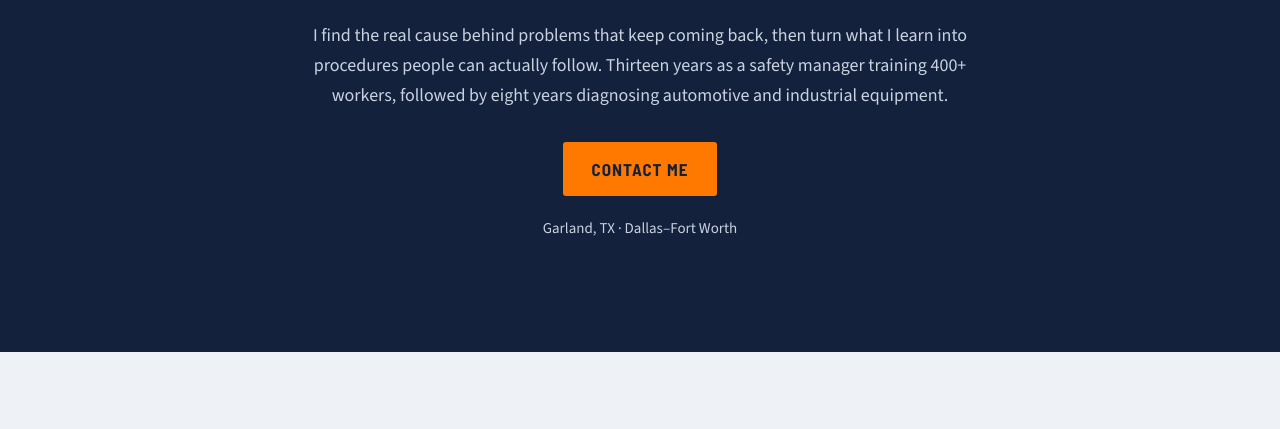
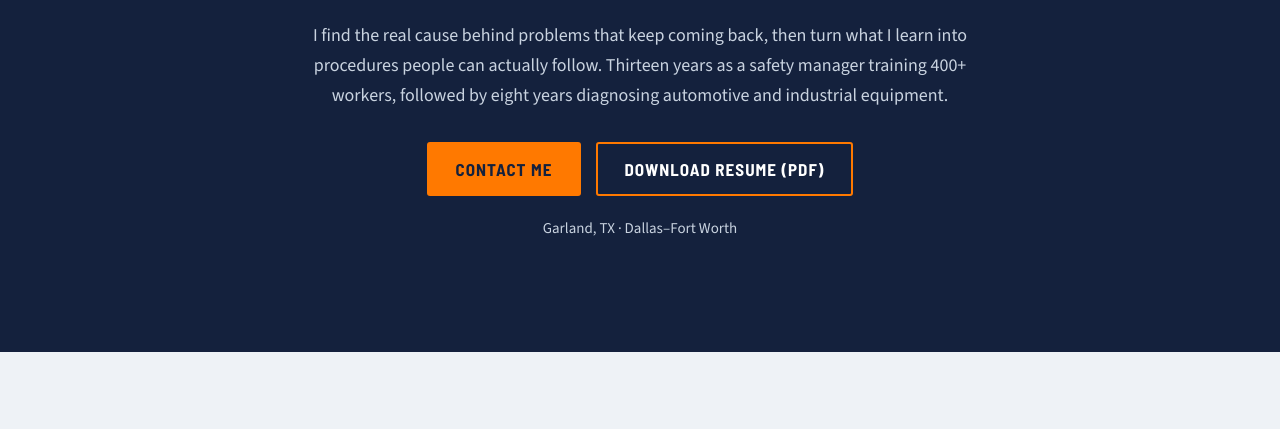
Before and after one commit to chrisjterryit/chrisjterryit.github.io, a plain HTML site: page index.html in a window 1280 px wide. Shown: the part 326-755 px from the top of the page. Drawn offline with nearby package versions, Linux system fonts and the light colour scheme.

Commit message:
Add downloadable PDF resume
Co-Authored-By: Claude Opus 5.5 <noreply@anthropic.com>
Claude-Session: https://claude.ai/code/session_01QEVLU4aqyF8YNk1NwQ26d2

```diff
--- a/index.html
+++ b/index.html
@@ -81,6 +81,9 @@
   .summary { max-width: 680px; margin: 0 auto 2rem; color: var(--navy-soft); }
   .btn { display: inline-block; background: var(--orange); color: var(--navy); font-family: var(--head); font-weight: 700; letter-spacing: .06em; font-size: 17px; text-transform: uppercase; text-decoration: none; padding: .8rem 1.8rem; border-radius: 3px; }
   .btn:hover { background: #FF9433; }
+  .hero-actions { display: flex; flex-wrap: wrap; gap: .9rem; justify-content: center; }
+  .btn-outline { background: transparent; color: #fff; border: 2px solid var(--orange); padding: calc(.8rem - 2px) calc(1.8rem - 2px); }
+  .btn-outline:hover { background: rgba(255,121,0,.15); }
   #hero .meta { color: var(--navy-soft); margin-top: 1.25rem; }
 
   /* Quotes */
@@ -171,7 +174,10 @@
     <h1 id="hero-title">Christopher Terry</h1>
     <p class="headline">Technical Troubleshooter &amp; Safety Trainer | Systems Diagnostics, Root Cause Analysis &amp; Procedures People Actually Follow</p>
     <p class="summary">I find the real cause behind problems that keep coming back, then turn what I learn into procedures people can actually follow. Thirteen years as a safety manager training 400+ workers, followed by eight years diagnosing automotive and industrial equipment.</p>
-    <a class="btn" href="#contact">Contact Me</a>
+    <div class="hero-actions">
+      <a class="btn" href="#contact">Contact Me</a>
+      <a class="btn btn-outline" href="Christopher-Terry-Resume.pdf" download>Download Resume (PDF)</a>
+    </div>
     <p class="meta">Garland, TX · Dallas–Fort Worth</p>
   </div>
 </section>
@@ -427,6 +433,7 @@
     <a class="btn" href="mailto:chrisjterry.it@gmail.com">Email Me</a>
     <ul class="contact-list">
       <li><a href="mailto:chrisjterry.it@gmail.com">chrisjterry.it@gmail.com</a></li>
+      <li><a href="Christopher-Terry-Resume.pdf" download>Resume (PDF)</a></li>
       <li><a href="https://www.linkedin.com/in/chris-terry-safetytr">linkedin.com/in/chris-terry-safetytr</a></li>
       <li><a href="https://github.com/chrisjterryit">github.com/chrisjterryit</a></li>
     </ul>
```
Also changed, not shown: 1 other file.
